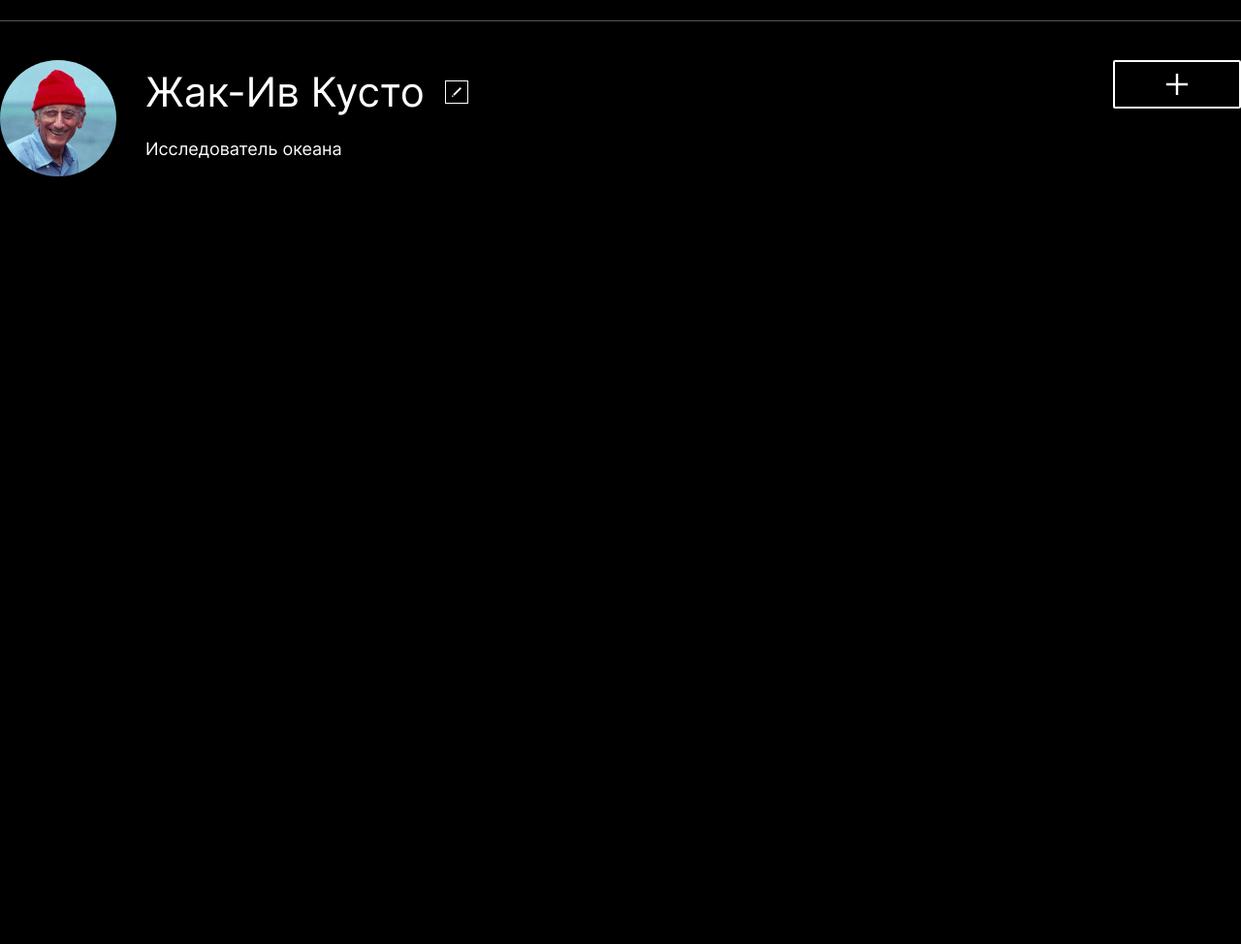
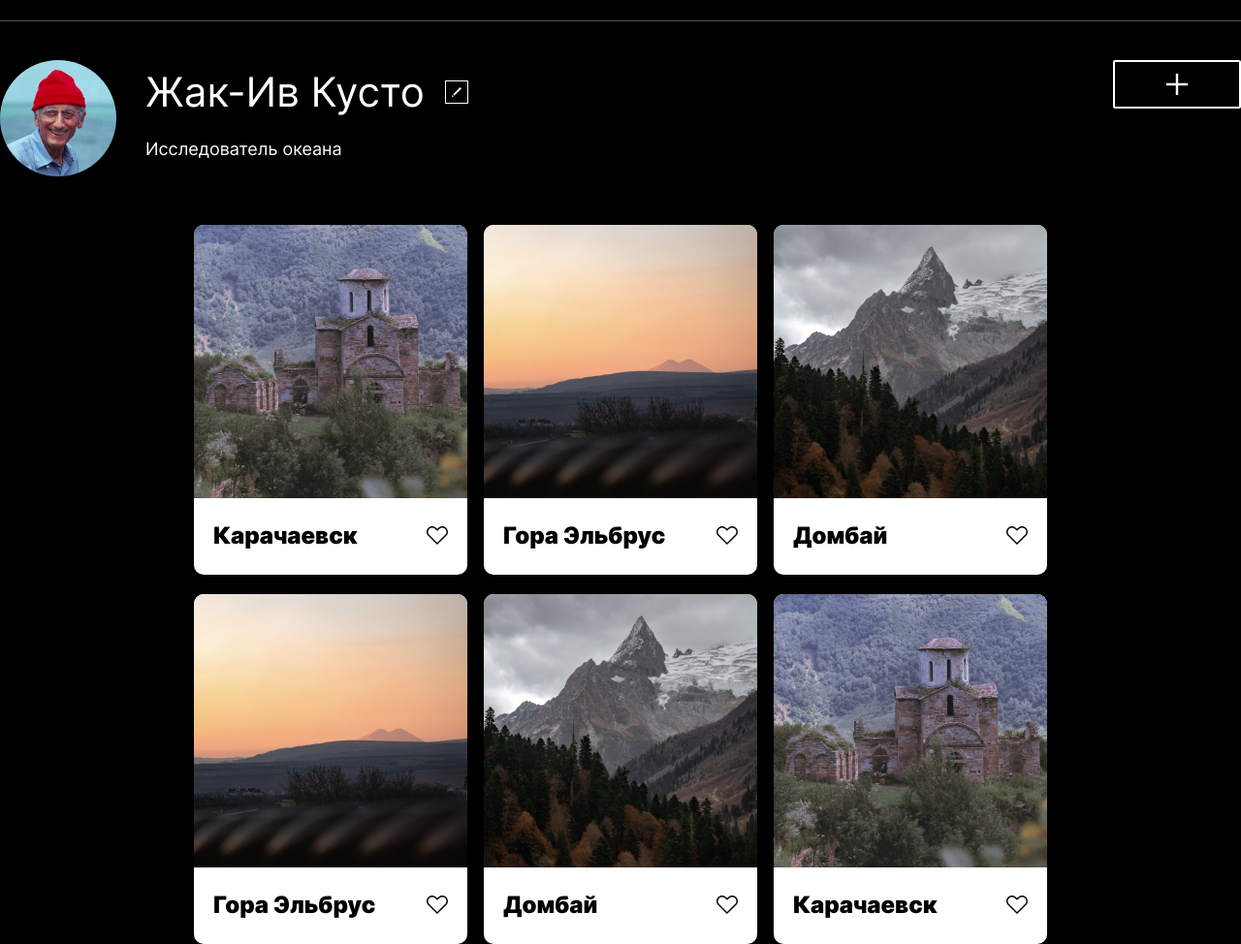
Before and after one commit to natalialukashova/mesto-project-bootcamp, a plain HTML site: page index.html in a window 1280 px wide. Shown: the part 100-1074 px from the top of the page at 97% size. Before the commit the page ends 800 px from the top, so only its background shows below. Drawn offline with Linux system fonts and the light colour scheme.

Commit message:
готовы карточки

```diff
--- /dev/null
+++ b/blocks/element/__group/element__group.css
@@ -0,0 +1,5 @@
+.element__group {
+   display: flex;
+   justify-content: space-between;
+   margin: 0 20px;
+}
--- /dev/null
+++ b/blocks/element/__image/element__image.css
@@ -0,0 +1,5 @@
+.element__image {
+   max-width: 282px;
+   max-height: 282px;
+   border-radius: 10px 10px 0 0;
+}
--- /dev/null
+++ b/blocks/element/__title/element__title.css
@@ -0,0 +1,6 @@
+.element__title {
+  font-weight: 900;
+  font-size: 24px;
+  line-height: 29px;
+  color: #000000;
+}
--- /dev/null
+++ b/blocks/element/element.css
@@ -0,0 +1,6 @@
+.element {
+   background-color: #fff;
+   max-width: 282px;
+   max-height: 368px;
+   border-radius: 10px;
+}
--- a/blocks/elements/elements.css
+++ b/blocks/elements/elements.css
@@ -0,0 +1,7 @@
+.elements {
+   display: grid;
+   justify-content: center;
+   grid-template-columns: repeat(3, 282px);
+   grid-template-rows: repeat(2, 361px);
+   gap: 20px 17px;
+}
--- a/blocks/profile/__edit-btn/profile__edit-btn.css
+++ b/blocks/profile/__edit-btn/profile__edit-btn.css
@@ -1,4 +1,5 @@
 .profile__edit-btn {
    grid-area: edit-btn;
    align-self: center;
+   cursor: pointer;
 }
--- a/index.html
+++ b/index.html
@@ -8,18 +8,113 @@
   </head>
   <body class="page">
     <header class="header">
-      <img src="./images/logo.png" alt="логотип Mesto" class="header__logo">
+      <img src="./images/logo.png" alt="логотип Mesto" class="header__logo" />
     </header>
     <div class="profile">
-      <img src="./images/avatar.jpg" alt="аватар" class="profile__avatar">
+      <img src="./images/avatar.jpg" alt="аватар" class="profile__avatar" />
       <div class="profile__info">
-         <h1 class="profile__title">Жак-Ив Кусто</h1>
-         <img src="./images/edit-button.svg" alt="кнопка редактирования" class="profile__edit-btn">
-         <p class="profile__subtitle">Исследователь океана</p>
+        <h1 class="profile__title">Жак-Ив Кусто</h1>
+        <img
+          src="./images/edit-button.svg"
+          alt="кнопка редактирования"
+          class="profile__edit-btn"
+        />
+        <p class="profile__subtitle">Исследователь океана</p>
       </div>
       <button class="profile__button"></button>
     </div>
-    <div class="elements"></div>
+    <div class="elements">
+      <div class="element">
+        <img
+          src="./images/elements/image1.jpg"
+          alt="храм в Карачаевске"
+          class="element__image"
+        />
+        <div class="element__group">
+          <h2 class="element__title">Карачаевск</h2>
+          <img
+            src="./images/elements/icon.svg"
+            alt="иконка лайка"
+            class="element__icon"
+          />
+        </div>
+      </div>
+      <div class="element">
+        <img
+          src="./images/elements/image2.jpg"
+          alt="гора Эльбрус на закате"
+          class="element__image"
+        />
+        <div class="element__group">
+          <h2 class="element__title">Гора Эльбрус</h2>
+          <img
+            src="./images/elements/icon.svg"
+            alt="иконка лайка"
+            class="element__icon"
+          />
+        </div>
+      </div>
+      <div class="element">
+        <img
+          src="./images/elements/image3.jpg"
+          alt="лес на фоне гор Домбая"
+          class="element__image"
+        />
+        <div class="element__group">
+          <h2 class="element__title">Домбай</h2>
+          <img
+            src="./images/elements/icon.svg"
+            alt="иконка лайка"
+            class="element__icon"
+          />
+        </div>
+      </div>
+      <div class="element">
+        <img
+          src="./images/elements/image2.jpg"
+          alt="гора Эльбрус на закате"
+          class="element__image"
+        />
+        <div class="element__group">
+          <h2 class="element__title">Гора Эльбрус</h2>
+          <img
+            src="./images/elements/icon.svg"
+            alt="иконка лайка"
+            class="element__icon"
+          />
+        </div>
+      </div>
+      <div class="element">
+        <img
+          src="./images/elements/image3.jpg"
+          alt="лес на фоне гор Домбая"
+          class="element__image"
+        />
+        <div class="element__group">
+          <h2 class="element__title">Домбай</h2>
+          <img
+            src="./images/elements/icon.svg"
+            alt="иконка лайка"
+            class="element__icon"
+          />
+        </div>
+      </div>
+      <div class="element">
+        <img
+          src="./images/elements/image1.jpg"
+          alt="храм в Карачаевске"
+          class="element__image"
+        />
+        <div class="element__group">
+          <h2 class="element__title">Карачаевск</h2>
+          <img
+            src="./images/elements/icon.svg"
+            alt="иконка лайка"
+            class="element__icon"
+          />
+        </div>
+      </div>
+    </div>
     <footer class="footer"></footer>
   </body>
 </html>
--- a/pages/index.css
+++ b/pages/index.css
@@ -23,5 +23,12 @@
 /* слили для elements */
 @import url(../blocks/elements/elements.css);
 
+/* слили для element */
+@import url(../blocks/element/element.css);
+@import url(../blocks/element/__image/element__image.css);
+@import url(../blocks/element/__title/element__title.css);
+@import url(../blocks/element/__icon/element__icon.css);
+@import url(../blocks/element/__group/element__group.css);
+
 /* слили для footer */
 @import url(../blocks/footer/footer.css);
```
Also changed, not shown: blocks/element/__icon/element__icon.css (added), images/elements/icon.svg (added), images/elements/image1.jpg (added), images/elements/image2.jpg (added), images/elements/image3.jpg (added).
